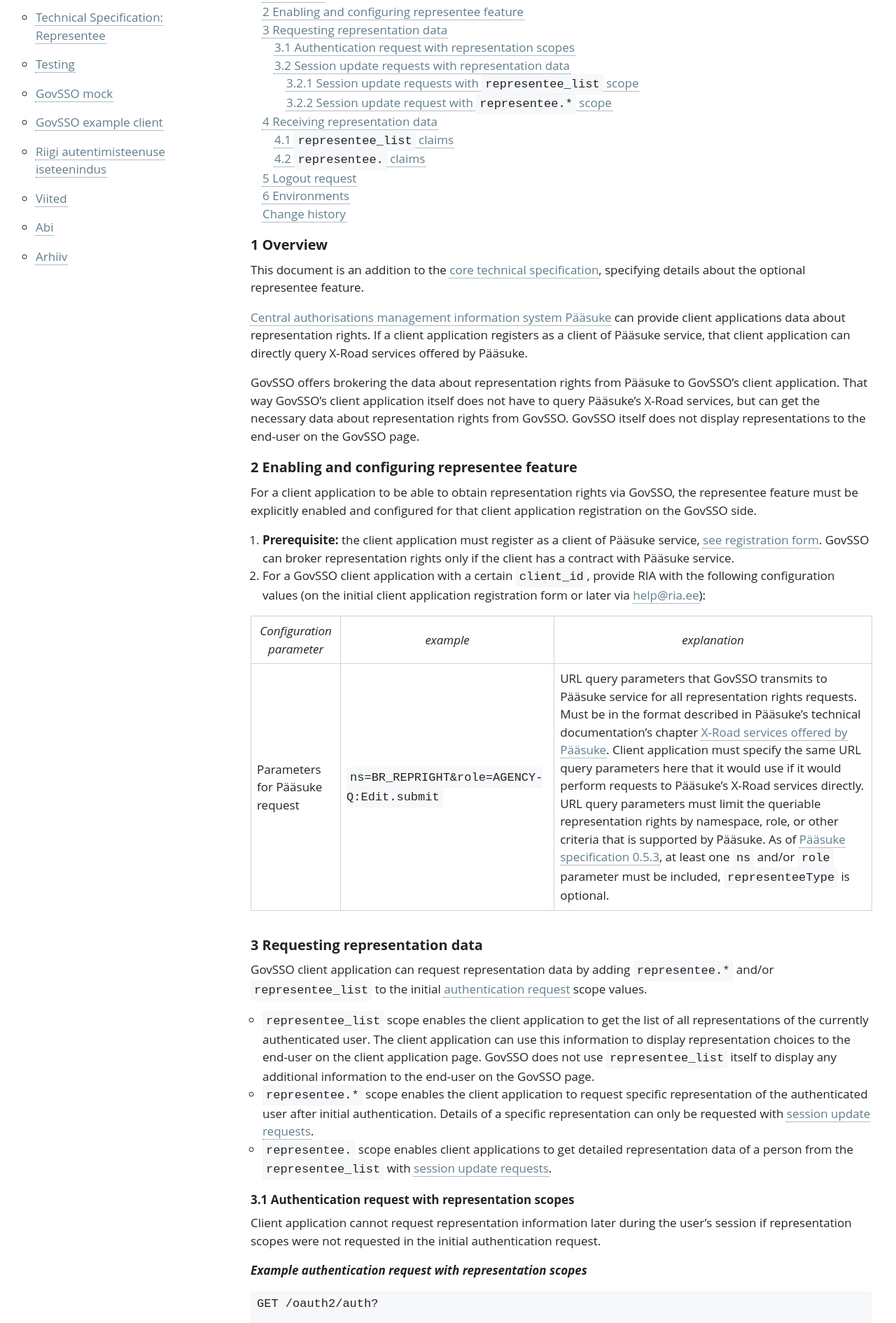
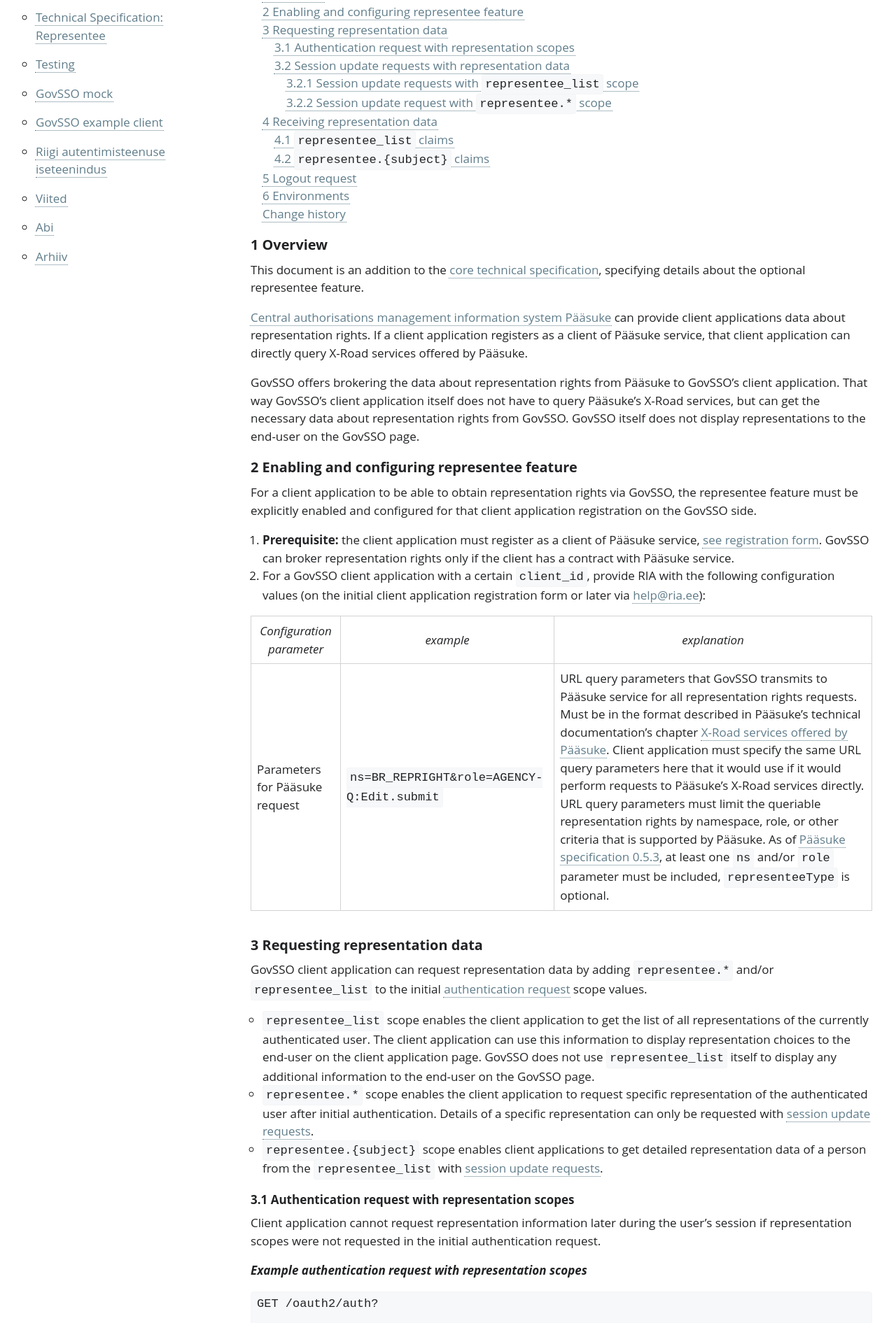
Before and after one commit to e-gov/GOVSSO, a Jekyll site: the page built from Representee.md, in a window 1280 px wide. Shown: the part 406-2297 px from the top of the page at 70% size. Built offline with Jekyll 4.4.1, drawn with Linux system fonts in a browser that asks for light colours; some of the changed text lies outside the part shown.

Commit message:
AUT-1727 Fix formatting in Representee.md

`````diff
--- a/Representee.md
+++ b/Representee.md
@@ -37,7 +37,7 @@ GovSSO client application can request representation data by adding `representee
 
 - `representee_list` scope enables the client application to get the list of all representations of the currently authenticated user. The client application can use this information to display representation choices to the end-user on the client application page. GovSSO does not use `representee_list` itself to display any additional information to the end-user on the GovSSO page.
 - `representee.*` scope enables the client application to request specific representation of the authenticated user after initial authentication. Details of a specific representation can only be requested with [session update requests](TechnicalSpecification#63-session-update-request).
-- `representee.{{subject}}` scope enables client applications to get detailed representation data of a person from the `representee_list` with [session update requests](TechnicalSpecification#63-session-update-request).
+- `representee.{subject}` scope enables client applications to get detailed representation data of a person from the `representee_list` with [session update requests](TechnicalSpecification#63-session-update-request).
 
 ### 3.1 Authentication request with representation scopes
 
@@ -79,9 +79,9 @@ scope=openid%20representee_list
 
 #### 3.2.2 Session update request with `representee.*` scope
 
-To get detailed representation information for a specific person, `representee.{{subject}}` scope needs to be added to session update request.
+To get detailed representation information for a specific person, `representee.{subject}` scope needs to be added to session update request.
 
-The `{{subject}}` value must be the ID code of a natural person or the registry code of a legal person, prefixed by the country code of the person's origin.
+The `{subject}` value must be the ID code of a natural person or the registry code of a legal person, prefixed by the country code of the person's origin.
 
 The client application can only request detailed representation info about persons listed in the `representee_list`. Only one representee can be requested at once.
 
@@ -140,11 +140,11 @@ If `representee_list` scope was requested with the initial authentication reques
 | representee_list.list.given_name | `Max` | Natural person's given name. |
 | representee_list.list.family_name | `Stonewood` | Natural person's family name. |
 
-### 4.2 `representee.{{subject}}` claims
+### 4.2 `representee.{subject}` claims
 
-If `representee.{{subject}}` scope was requested with session update requests, the ID Token will hold additional information regarding users specific representation.
+If `representee.{subject}` scope was requested with session update requests, the ID Token will hold additional information regarding users specific representation.
 
-***Example `representee.{{subject}}` claims for a natural person in an ID Token***
+***Example `representee.{subject}` claims for a natural person in an ID Token***
 ````
 ...
 "representee": {
@@ -165,7 +165,7 @@ If `representee.{{subject}}` scope was requested with session update requests, t
 ...
 ````
 
-***Example `representee.{{subject}}` claims for a legal person in an ID Token***
+***Example `representee.{subject}` claims for a legal person in an ID Token***
 ````
 ...
 "representee": {
`````
Also changed, not shown: AccessToken.md (+1 -1 lines).
